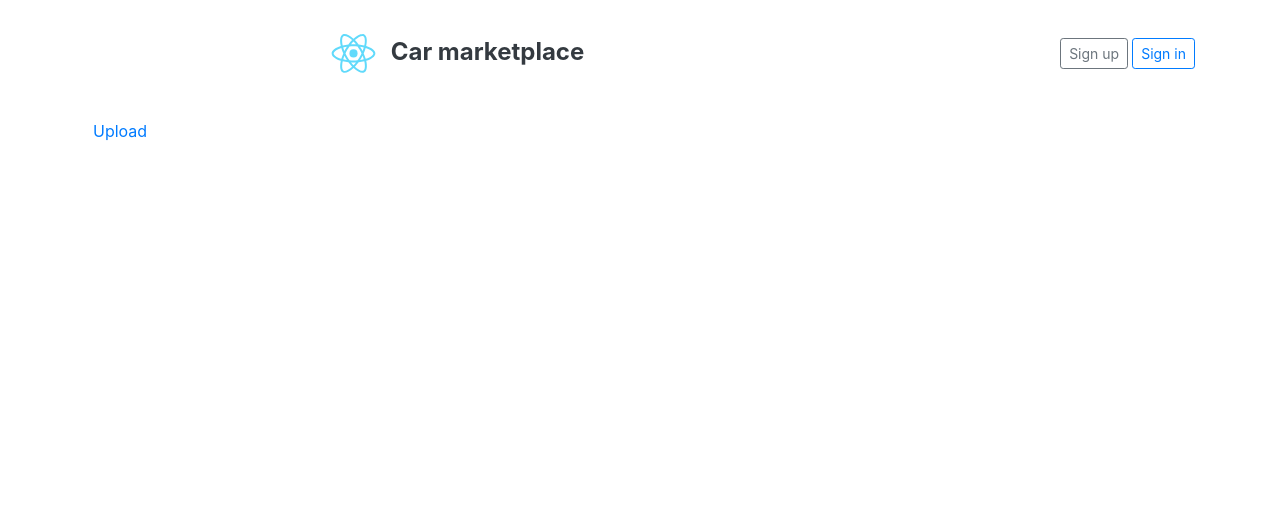
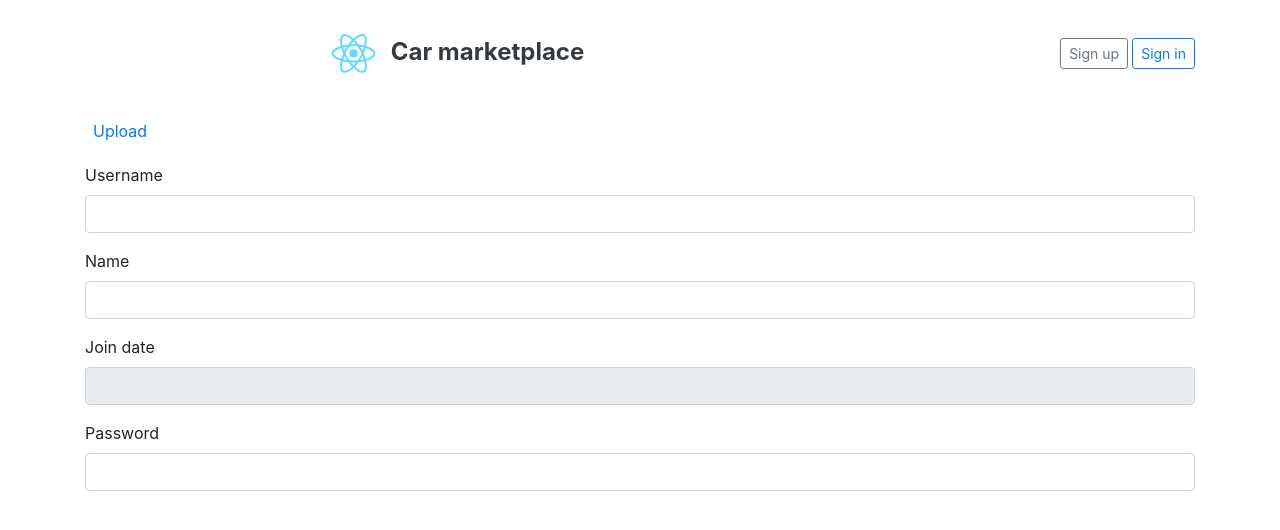
Before and after one commit to Elitelol/Car-Marketplace, a React (Create React App) app in the folder front/: page /user in a window 1280 px wide. Shown: the top 530 px of the page. Built offline with nearby package versions, Linux system fonts and the light colour scheme; no server answers.

Commit message:
ADD: User info screen.

```diff
--- a/front/src/App.jsx
+++ b/front/src/App.jsx
@@ -1,12 +1,13 @@
 import React from "react";
 import { Switch, Route, Redirect } from "react-router-dom";
+import authService from "./services/auth.service";
 import Navbar from "./components/Navbar";
 import CarList from "./components/CarList";
 import Upload from "./components/Upload";
 import Register from "./components/Register";
 import Login from "./components/Login";
 import CarDetails from "./components/CarDetails";
-import authService from "./services/auth.service";
+import User from "./components/User";
 
 export default function App() {
   return (
@@ -23,6 +24,7 @@ export default function App() {
           </Route>
           <Route path="/upload" component={Upload}></Route>
           <Route path="/details" component={CarDetails}></Route>
+          <Route path="/user" component={User}></Route>
         </Switch>
       </main>
     </React.Fragment>
--- a/front/src/components/Navbar.jsx
+++ b/front/src/components/Navbar.jsx
@@ -29,15 +29,26 @@ class Navbar extends Component {
             </div>
             <div className="col-4 d-flex justify-content-end align-items-center">
               {authService.isLoggedIn() ? (
+                <React.Fragment>
+                  <Link
+                    className="btn btn-sm btn-outline-secondary mr-1"
+                    to="/user"
+                  >
+                    {authService.getCurrentUser()}
+                  </Link>
                   <button
                     className="btn btn-sm btn-outline-primary"
                     onClick={this.logout}
                   >
                     Logout
                   </button>
+                </React.Fragment>
               ) : (
                 <React.Fragment>
-                  <Link className="btn btn-sm btn-outline-secondary mr-1" to="/register">
+                  <Link
+                    className="btn btn-sm btn-outline-secondary mr-1"
+                    to="/register"
+                  >
                     Sign up
                   </Link>
                   <Link className="btn btn-sm btn-outline-primary" to="/login">
--- /dev/null
+++ b/front/src/components/User.jsx
@@ -0,0 +1,127 @@
+import React, { Component } from "react";
+import axios from "axios";
+import { ToastContainer, toast } from "react-toastify";
+import API_CONFIG from "./../config/api.config";
+import authService from "./../services/auth.service";
+import authHeader from "./../services/authHeader";
+
+export default class User extends Component {
+  constructor(props) {
+    super(props);
+
+    this.state = {
+      name: "",
+      username: "",
+      password: "",
+      joined: "",
+    };
+
+    this.handleInputChange = this.handleInputChange.bind(this);
+    this.handleRegister = this.handleRegister.bind(this);
+
+    this.getUserInfo();
+  }
+
+  getUserInfo() {
+    axios
+      .get(API_CONFIG.URL + "/users/" + authService.getCurrentUser(), {
+        headers: authHeader(),
+      })
+      .then((res) => res.data[0])
+      .then((data) => {
+        this.setState({
+          name: data.name,
+          username: data.username,
+          joined: data.joined.substring(0, 10),
+        });
+      })
+      .catch((error) => {
+        if (error != null && error.response != null)
+          toast.error(error.response.data.message);
+        else
+          toast.error(
+            "Something wrong happend!\nPlease contact technical support."
+          );
+      });
+  }
+
+  handleInputChange(event) {
+    this.setState({ [event.target.name]: event.target.value });
+  }
+
+  handleRegister(event) {
+    event.preventDefault();
+
+    axios
+      .post(API_CONFIG.URL + "/users/signUp", {
+        name: this.state.name,
+        username: this.state.username,
+        password: this.state.password,
+        passwordRepeated: this.state.repeatedPassword,
+      })
+      .then(() => {
+        toast.success(
+          "User registered successfully!\nYou can now sign in to this platform."
+        );
+      })
+      .catch((error) => {
+        if (error != null && error.response != null)
+          toast.error(error.response.data.message);
+        else
+          toast.error(
+            "Something wrong happend!\nPlease contact technical support."
+          );
+      });
+  }
+
+  render() {
+    return (
+      <div>
+        <div>
+          <div className="form-group">
+            <label htmlFor="username">Username</label>
+            <input
+              className="form-control"
+              name="username"
+              type="email"
+              value={this.state.username}
+              onChange={this.handleInputChange}
+              required
+            ></input>
+          </div>
+          <div className="form-group">
+            <label htmlFor="name">Name</label>
+            <input
+              className="form-control"
+              name="name"
+              type="text"
+              value={this.state.name}
+              onChange={this.handleInputChange}
+              required
+            ></input>
+          </div>
+          <div className="form-group">
+            <label htmlFor="joined">Join date</label>
+            <input
+              className="form-control"
+              name="joined"
+              value={this.state.joined}
+              disabled
+            ></input>
+          </div>
+          <div className="form-group">
+            <label htmlFor="password">Password</label>
+            <input
+              className="form-control"
+              name="password"
+              type="password"
+              value={this.state.password}
+              onChange={this.handleInputChange}
+              required
+            ></input>
+          </div>
+        </div>
+      </div>
+    );
+  }
+}
```
Lines whose indentation alone changed are shown as unchanged.
